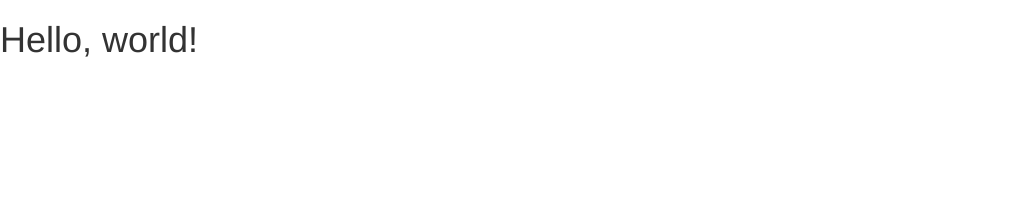
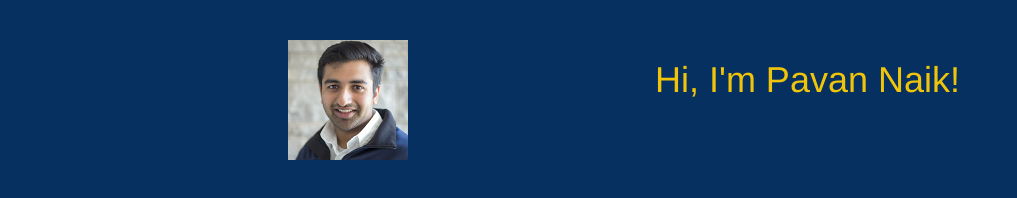
Before and after one commit to pavanaik/personalsite, a plain HTML site: page index.html in a window 1280 px wide. Shown: the whole page, without its empty margins (0-1017 px from the left). Drawn offline with nearby package versions, Linux system fonts and the light colour scheme.

Commit message:
Added basic picture and name

```diff
--- /dev/null
+++ b/css/style.css
@@ -0,0 +1,7 @@
+body{
+	background-color:#05305F;
+}
+
+h1{
+	color:#EFC40B;
+}
--- a/index.html
+++ b/index.html
@@ -9,16 +9,24 @@
 
     <!-- Bootstrap -->
     <link href="css/bootstrap.min.css" rel="stylesheet">
+    <link href="css/style.css" rel="stylesheet">
 
-    <!-- HTML5 shim and Respond.js for IE8 support of HTML5 elements and media queries -->
-    <!-- WARNING: Respond.js doesn't work if you view the page via file:// -->
-    <!--[if lt IE 9]>
-      <script src="https://oss.maxcdn.com/html5shiv/3.7.2/html5shiv.min.js"></script>
-      <script src="https://oss.maxcdn.com/respond/1.4.2/respond.min.js"></script>
-    <![endif]-->
   </head>
   <body>
-    <h1>Hello, world!</h1>
+    <div class="container">
+      <br><br>
+    <div class="row">
+      <div class="col-lg-6">
+        <center><img src="img/photo.jpg"></center>
+      </div>
+
+      <div class="col-lg-6">
+        <h1>Hi, I'm Pavan Naik!</h1>
+      </div>
+    </div>
+    </div>
+
+    <!-- <h1>Hello, world!</h1> -->
 
     <!-- jQuery (necessary for Bootstrap's JavaScript plugins) -->
     <script src="https://ajax.googleapis.com/ajax/libs/jquery/1.11.3/jquery.min.js"></script>
```
Also changed, not shown: img/email.png (added), img/email2.png (added), img/linkedin.png (added), img/michigan.png (added), img/photo.jpg (added), img/pnaik.jpg (added), img/portfolio.jpg (added), img/portfolio.png (added), img/portfolio2.png (added), img/resume.png (added), img/solarcar.jpg (added), img/twitter.png (added).
